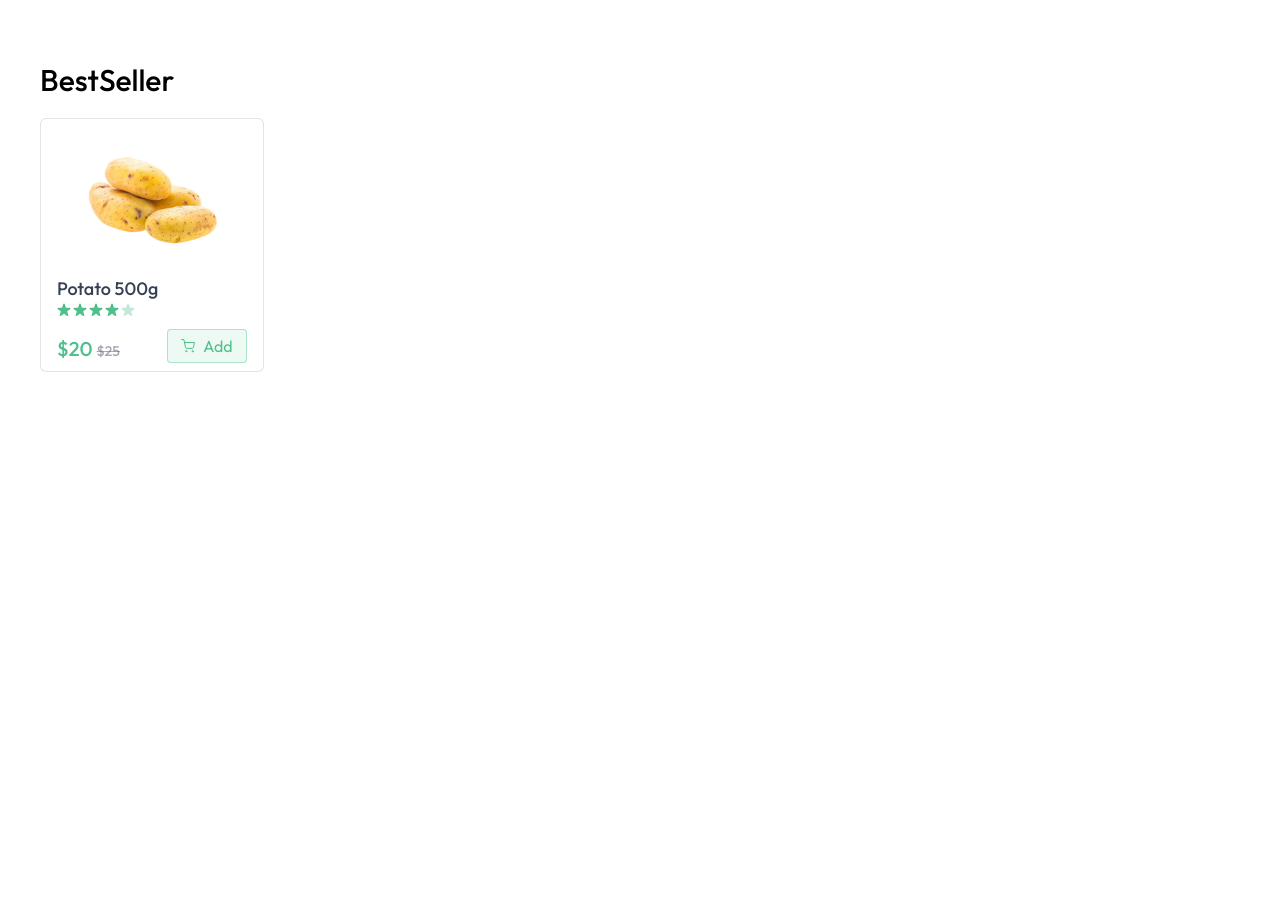
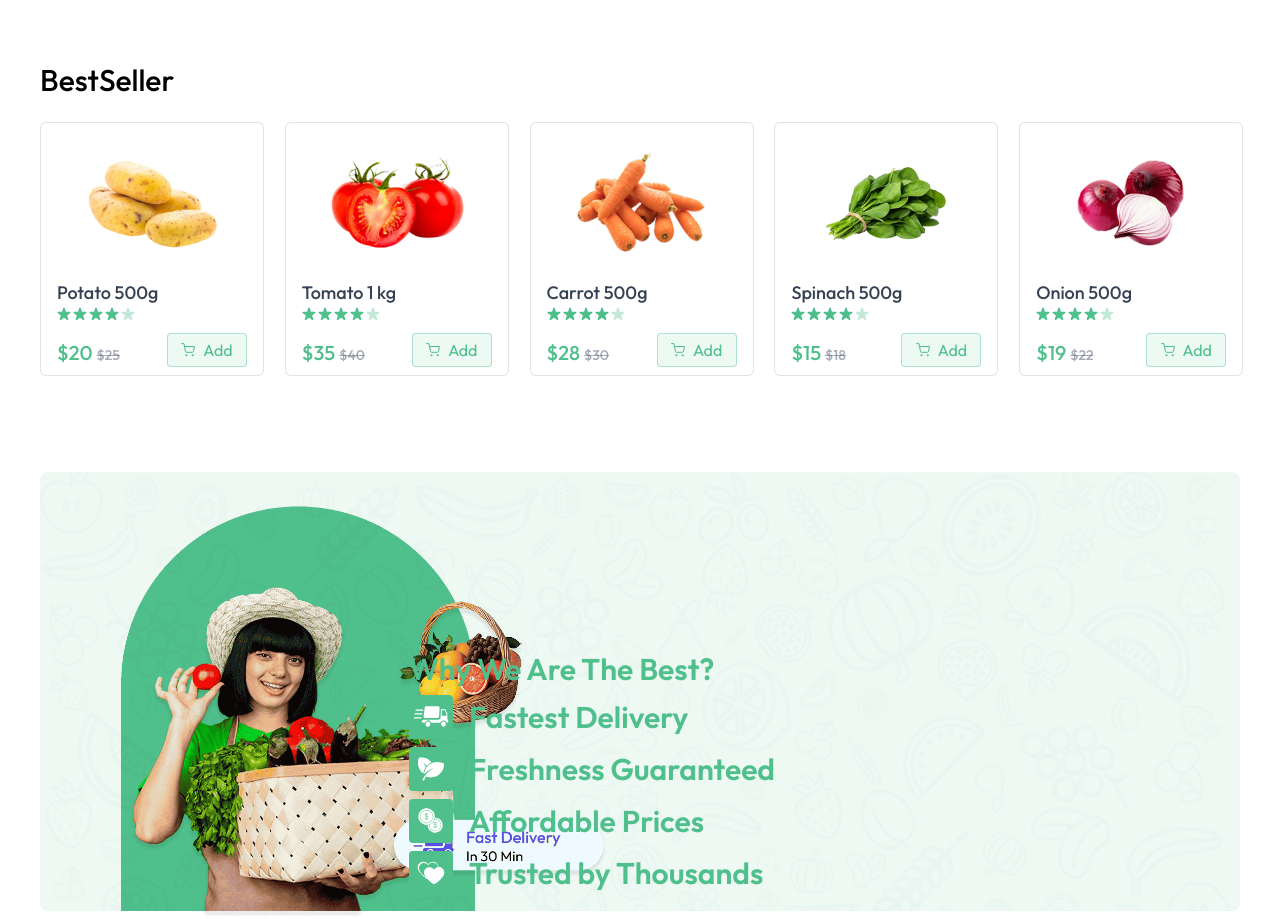
Before and after one commit to parastuteja/GrocyGo, a React (Vite) app in the folder Client/: page / in a window 1280 px wide. Shown: the part 864-1783 px from the top of the page. Before the commit the page ends 1236 px from the top, so only its background shows below. Built offline with nearby package versions, Linux system fonts and the light colour scheme.

Commit message:
Update Bottom Banner

```diff
--- a/Client/src/Components/BestSeller.jsx
+++ b/Client/src/Components/BestSeller.jsx
@@ -7,8 +7,12 @@
   return (
     <div className='mt-16'>
         <p className='text-2xl md:text-3xl font-medium'>BestSeller</p>
-        <div className='mt-5'>
-<ProductCard product={products[0]}/>
+        <div className='grid grid-cols-2 sm:grid-cols-3 md:grid-cols-4 gap-3 md:gap-6 lg:grid-cols-5 mt-6
+       '>
+         {products.filter((product)=>product.inStock).slice(0,5).map((product, index)=>(
+          <ProductCard key={index} product={product}/>
+         ))}
+
         </div>
         </div>
   )
--- /dev/null
+++ b/Client/src/Components/BottomBanner.jsx
@@ -0,0 +1,25 @@
+import React from 'react'
+import { assets, features } from '../assets/grocygoassets/assets'
+
+function BottomBanner() {
+  return (
+    <div className='relative mt-24'>
+
+<img src={assets.bottom_banner_image} alt="bannner" className='w-full hidden md:block'/>
+<img src={assets.bottom_banner_image_sm} alt="bannner" className='w-full  md:hidden'/>
+<div className='absolute inset-0 flex flex col items-center md:items-end md:justify-center
+pt-16 md:pt-0 md:pr-24'>
+    <div className='text-2xl md:text-3xl font-semibold text-primary mb-6'>
+        <h1>Why We Are The Best?</h1>
+        {features.map((feature,index)=>(<div key={index} className='flex items-center
+        gap-4 mt-2'>
+<img src={feature.icon} alt={feature.title} className='md:w-11 w-9' />
+<h3>{feature.title}</h3>
+        </div>))}
+        </div>
+</div>
+    </div>
+  )
+}
+
+export default BottomBanner
--- a/Client/src/Pages/Home.jsx
+++ b/Client/src/Pages/Home.jsx
@@ -2,12 +2,14 @@
 import MainBanner from '../Components/MainBanner'
 import Categories from '../Components/Categories'
 import BestSeller from '../Components/BestSeller'
+import BottomBanner from '../Components/BottomBanner'
 function Home() {
   return (
     <div className='mt-10 ml-10 mr-10'>
 <MainBanner/>
 <Categories/>
 <BestSeller/>
+<BottomBanner/>
     </div>
   )
 }
```
